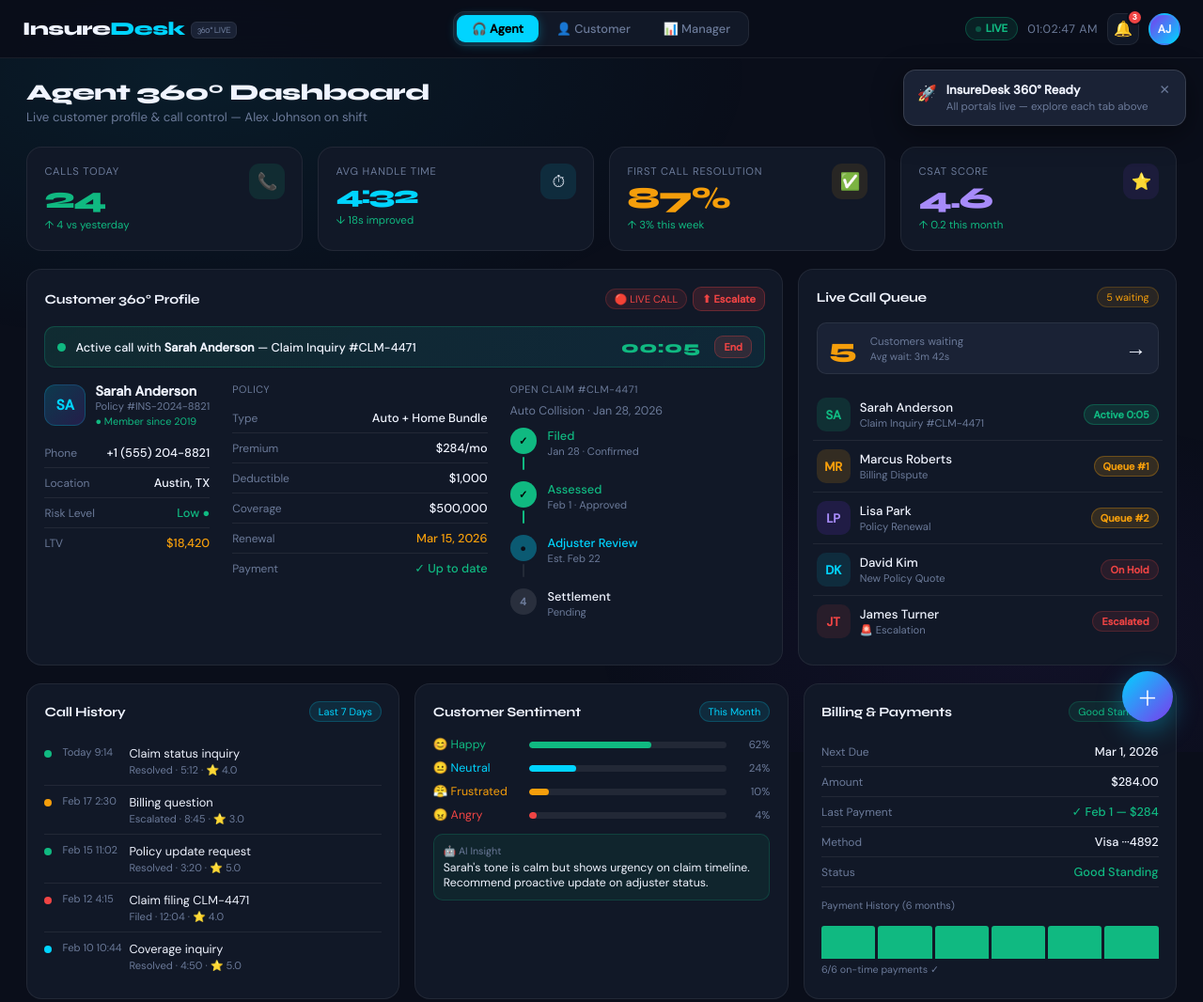
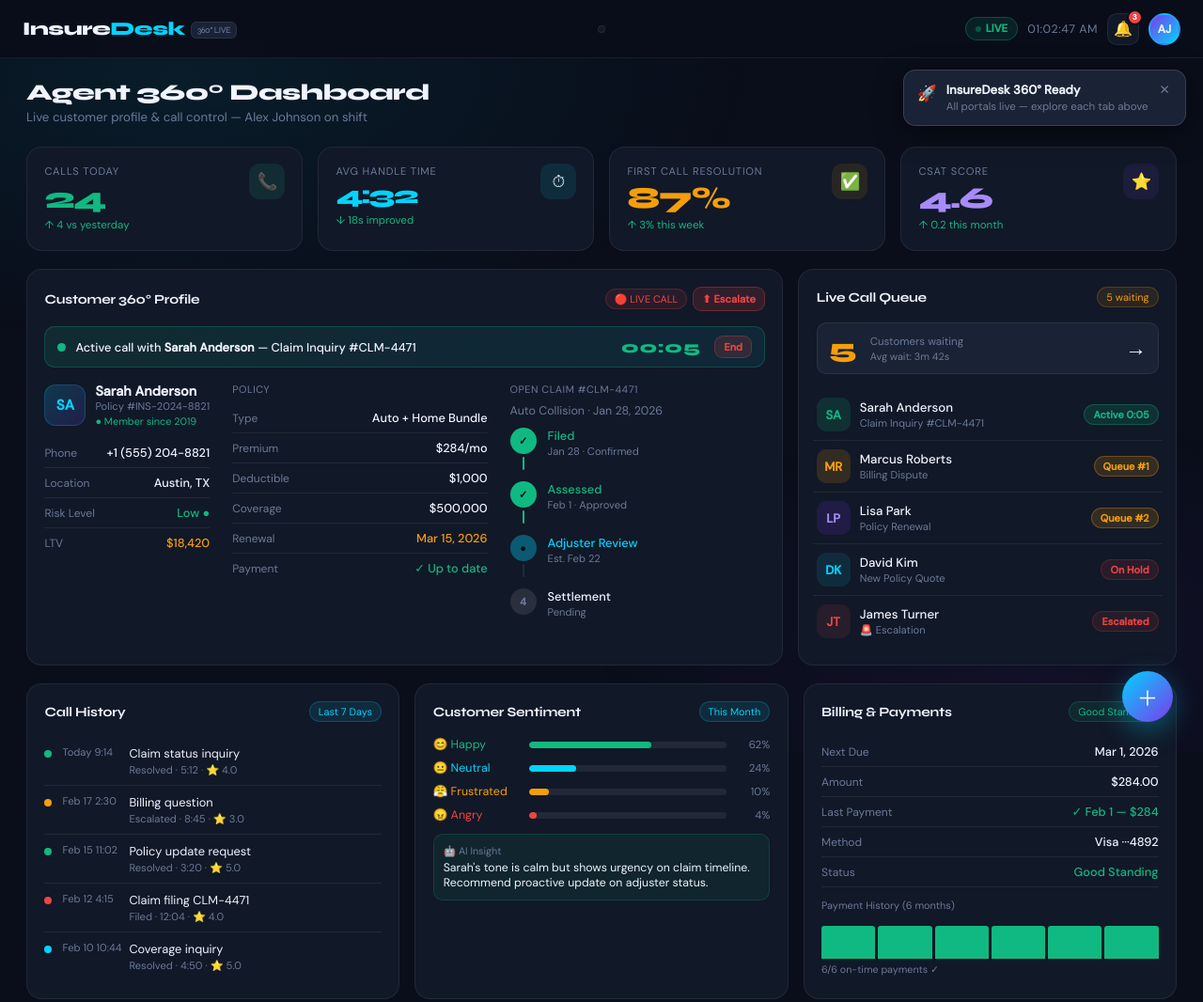
Before and after one commit to konjetis/insuredesk, a plain HTML site: page frontend/index.html in a window 1280 px wide. Shown: the top 1066 px of the page at 94% size. Drawn offline with Linux system fonts and the light colour scheme.

Commit message:
Fix tabs, modal, switchTab conflict

```diff
--- a/frontend/index.html
+++ b/frontend/index.html
@@ -319,9 +319,9 @@ select.msel{width:100%;background:var(--surface2);border:1px solid var(--border2
 <header class="header">
   <div class="logo">Insure<span>Desk</span><em>360° LIVE</em></div>
   <div class="portal-tabs">
-    <button class="tab-btn active" onclick="switchTab('agent',this)">🎧 Agent</button>
-    <button class="tab-btn" onclick="switchTab('customer',this)">👤 Customer</button>
-    <button class="tab-btn" onclick="switchTab('manager',this)">📊 Manager</button>
+    <button class="tab-btn" id="tab-agent" onclick="switchTab('agent',this)" style="display:none">🎧 Agent</button>
+    <button class="tab-btn" id="tab-customer" onclick="switchTab('customer',this)" style="display:none">👤 Customer</button>
+    <button class="tab-btn" id="tab-manager" onclick="switchTab('manager',this)" style="display:none">📊 Manager</button>
     <button class="tab-btn" onclick="switchTab('admin',this)" id="admin-tab" style="display:none">⚙️ Admin</button>
   </div>
   <div class="header-right">
@@ -872,7 +872,7 @@ setTimeout(()=>{showToast('📞','Incoming call','John Webb · Policy Renewal qu
 </div>
 
 <!-- EDIT USER MODAL -->
-<div class="modal-overlay" id="m-edituser" onclick="if(event.target===this)closeM('m-edituser')">
+<div class="overlay" id="m-edituser" onclick="if(event.target===this)closeM('m-edituser')">
   <div class="modal" style="max-width:480px">
     <div class="modal-title">✏️ Edit User</div>
     <input type="hidden" id="edit-id"/>
@@ -1218,11 +1218,6 @@ function showAdminMsg(el, msg, type){
 }
 
 // ── AUTO-LOAD WHEN ADMIN TAB OPENED ──
-const _origSwitchTab = switchTab;
-function switchTab(id, btn, isMobile){
-  _origSwitchTab(id, btn, isMobile);
-  if(id === 'admin') loadUsers();
-}
 </script>
 
 </html>
```
